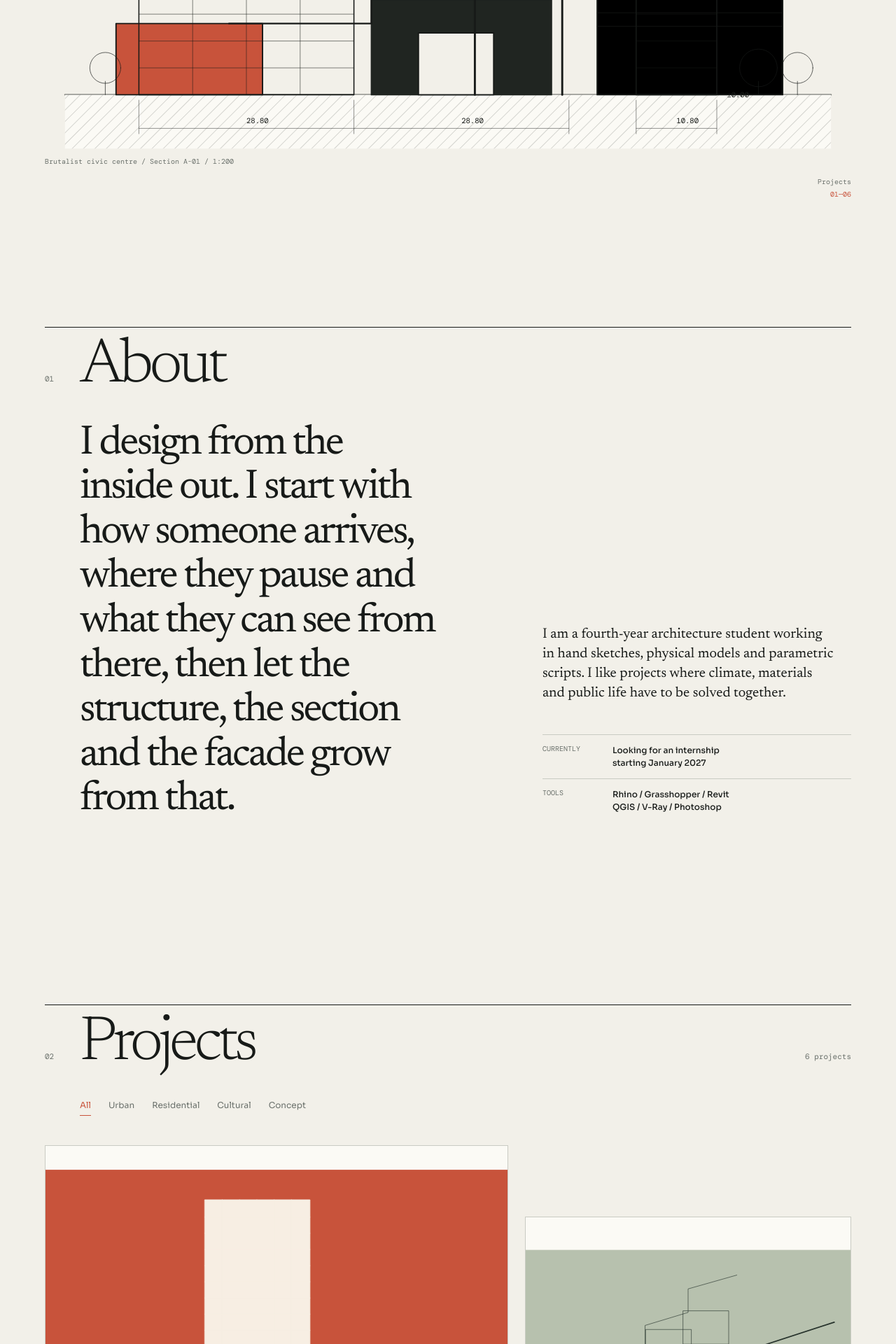
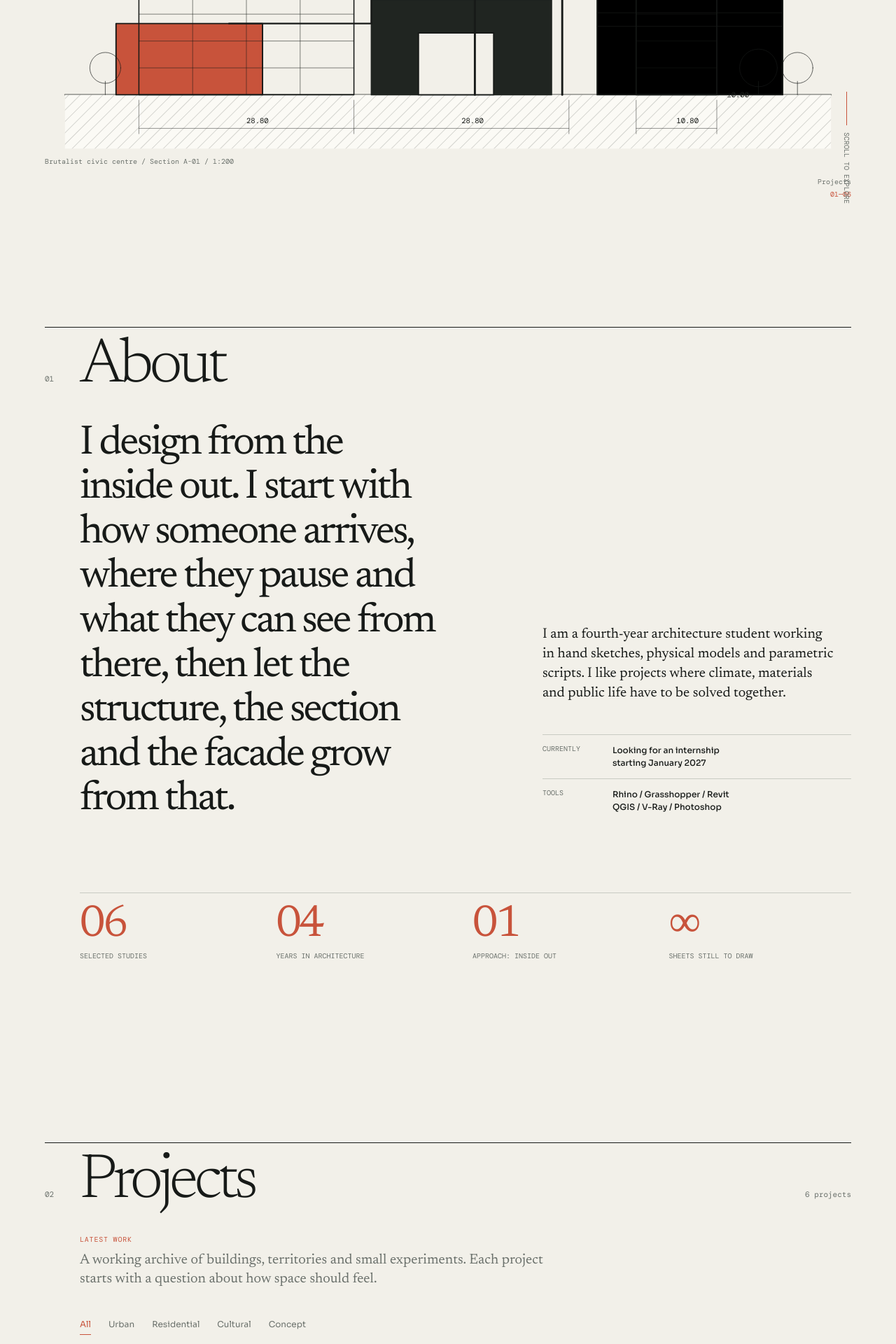
Before and after one commit to aishzy/Arch-on, a Next.js app: page / in a window 1280 px wide. Shown: the part 900-2820 px from the top of the page at 70% size. Built offline with nearby package versions, Linux system fonts and the light colour scheme.

Commit message:
updated motion reveals in both scroll directions

```diff
--- a/app/globals.css
+++ b/app/globals.css
@@ -173,6 +173,19 @@ button:focus-visible, a:focus-visible, summary:focus-visible {
   text-align: right;
 }
 .hero-index span { color: var(--rust); }
+.hero-scroll {
+  position: absolute;
+  right: var(--pad);
+  bottom: 46px;
+  display: flex;
+  align-items: center;
+  gap: 10px;
+  color: var(--muted);
+  font: 10px var(--mono);
+  text-transform: uppercase;
+  writing-mode: vertical-rl;
+}
+.hero-scroll-line { width: 1px; height: 48px; background: var(--rust); }
 
 /* Section layout */
 .section-shell { padding: 130px var(--pad); }
@@ -192,6 +205,19 @@ button:focus-visible, a:focus-visible, summary:focus-visible {
   letter-spacing: -.06em;
   text-wrap: balance;
 }
+.section-lede {
+  max-width: 700px;
+  margin: -4px 0 42px 50px;
+}
+.section-lede span {
+  display: block;
+  margin-bottom: 10px;
+  color: var(--rust);
+  font: 10px var(--mono);
+  letter-spacing: .08em;
+  text-transform: uppercase;
+}
+.section-lede p { margin: 0; color: var(--muted); font: 20px/1.35 var(--serif); }
 
 /* Work grid and architectural sheets */
 .filters { display: flex; gap: 25px; margin: 0 0 42px 50px; }
@@ -312,6 +338,17 @@ button:focus-visible, a:focus-visible, summary:focus-visible {
 .detail-row { display: grid; grid-template-columns: 100px 1fr; border-top: 1px solid var(--line); padding: 13px 0; font-size: 12px; }
 .detail-row span { color: var(--muted); font: 10px var(--mono); text-transform: uppercase; }
 .detail-row strong { font-weight: 500; }
+.about-stats {
+  display: grid;
+  grid-template-columns: repeat(4, 1fr);
+  gap: 20px;
+  margin: 100px 0 0 50px;
+  border-top: 1px solid var(--line);
+  padding-top: 18px;
+}
+.stat { display: flex; flex-direction: column; gap: 8px; }
+.stat strong { color: var(--rust); font: 400 clamp(38px, 5vw, 72px)/.9 var(--serif); letter-spacing: -.05em; }
+.stat span { color: var(--muted); font: 10px var(--mono); text-transform: uppercase; }
 .contact { background: var(--rust); color: #fff2e7; }
 .contact .eyebrow { color: #fff2e7; }
 .contact h2 {
@@ -407,15 +444,19 @@ footer button { padding: 0; background: transparent; color: var(--muted); }
   .hero h1 { font-size: clamp(100px, 29vw, 190px); }
   .hero-building { margin-top: 70px; margin-right: calc(var(--pad) * -1); margin-left: calc(var(--pad) * -1); padding-right: var(--pad); padding-left: var(--pad); }
   .hero-index { margin-top: 30px; text-align: left; }
+  .hero-scroll { position: static; width: max-content; margin-top: 34px; writing-mode: horizontal-tb; }
+  .hero-scroll-line { width: 42px; height: 1px; }
   .section-shell { padding-block: 90px; }
   .project-grid { display: block; }
   .project-card, .project-card.card-1, .project-card.card-2, .project-card.card-3, .project-card.card-5 { display: block; margin: 0 0 70px; }
   .card-sheet, .project-card.card-1 .card-sheet, .project-card.card-2 .card-sheet, .project-card.card-5 .card-sheet { min-height: 280px; height: 65vw; }
   .about-layout { display: block; margin-left: 0; }
   .about-details { margin-top: 60px; }
+  .about-stats { grid-template-columns: repeat(2, 1fr); gap: 28px 16px; margin: 70px 0 0; }
   .filters, .note-list { margin-left: 0; }
   .section-heading { grid-template-columns: 35px minmax(0, 1fr); gap: 0; }
   .section-heading small { grid-column: 2; margin-top: 12px; }
+  .section-lede { margin: -8px 0 36px; }
   .card-info { align-items: flex-start; flex-direction: column; gap: 8px; }
   .card-info span { text-align: left; white-space: normal; }
   .note-list summary { grid-template-columns: minmax(0, 1fr) 24px; gap: 10px; }
--- a/components/portfolio.tsx
+++ b/components/portfolio.tsx
@@ -91,25 +91,28 @@ export default function Portfolio() {
             </motion.div>
           </div>
           <div className="hero-index">Projects<br /><span>01—06</span></div>
+          <motion.div className="hero-scroll" initial={{ opacity: 0 }} animate={{ opacity: 1 }} transition={{ delay: 2.2, duration: .8 }}><span className="hero-scroll-line" />Scroll to explore</motion.div>
         </section>
 
         <section className="about section-shell" id="about">
           <SectionHeading index="01" title="About" />
-          <div className="about-layout"><motion.p className="manifesto" initial={{ opacity: 0, y: 30 }} whileInView={{ opacity: 1, y: 0 }} viewport={{ once: true }} transition={{ duration: .8, ease }}>I design from the inside out. I start with how someone arrives, where they pause and what they can see from there, then let the structure, the section and the facade grow from that.</motion.p><div className="about-details"><motion.p initial={{ opacity: 0, y: 22 }} whileInView={{ opacity: 1, y: 0 }} viewport={{ once: true, amount: .45 }} transition={{ delay: .12, duration: .7, ease }}>I am a fourth-year architecture student working in hand sketches, physical models and parametric scripts. I like projects where climate, materials and public life have to be solved together.</motion.p><div className="detail-row"><span>Currently</span><strong>Looking for an internship<br />starting January 2027</strong></div><div className="detail-row"><span>Tools</span><strong>Rhino / Grasshopper / Revit<br />QGIS / V-Ray / Photoshop</strong></div></div></div>
+          <div className="about-layout"><motion.p className="manifesto" initial={{ opacity: 0, y: 30 }} whileInView={{ opacity: 1, y: 0 }} viewport={{ once: false, amount: .45, margin: '-10% 0px -10% 0px' }} transition={{ duration: .8, ease }}>I design from the inside out. I start with how someone arrives, where they pause and what they can see from there, then let the structure, the section and the facade grow from that.</motion.p><div className="about-details"><motion.p initial={{ opacity: 0, y: 22 }} whileInView={{ opacity: 1, y: 0 }} viewport={{ once: false, amount: .45, margin: '-10% 0px -10% 0px' }} transition={{ delay: .12, duration: .7, ease }}>I am a fourth-year architecture student working in hand sketches, physical models and parametric scripts. I like projects where climate, materials and public life have to be solved together.</motion.p><div className="detail-row"><span>Currently</span><strong>Looking for an internship<br />starting January 2027</strong></div><div className="detail-row"><span>Tools</span><strong>Rhino / Grasshopper / Revit<br />QGIS / V-Ray / Photoshop</strong></div></div></div>
+          <div className="about-stats"><Stat value="06" label="Selected studies" /><Stat value="04" label="Years in architecture" /><Stat value="01" label="Approach: inside out" /><Stat value="∞" label="Sheets still to draw" /></div>
         </section>
 
         <section className="projects section-shell" id="projects">
           <SectionHeading index="02" title="Projects" count={`${visibleProjects.length} projects`} />
+          <motion.div className="section-lede" initial={{ opacity: 0, y: 18 }} whileInView={{ opacity: 1, y: 0 }} viewport={{ once: false, amount: .35, margin: '-8% 0px -8% 0px' }} transition={{ duration: .7, ease }}><span>Latest work</span><p>A working archive of buildings, territories and small experiments. Each project starts with a question about how space should feel.</p></motion.div>
           <div className="filters">{categories.map((category) => <button key={category} className={active === category ? 'active' : ''} onClick={() => setActive(category)}>{category}</button>)}</div>
           <motion.div layout className="project-grid">{visibleProjects.map((project, index) => <ProjectCard key={project.slug} project={project} index={index} onOpen={() => setSelected(project)} />)}</motion.div>
         </section>
 
         <section className="notes section-shell" id="notes">
           <SectionHeading index="03" title="Notes and ideas" />
-          <div className="note-list">{notes.map((note, index) => <motion.details key={note.title} initial={{ opacity: 0, y: 24 }} whileInView={{ opacity: 1, y: 0 }} viewport={{ once: true, amount: .35 }} transition={{ delay: index * .08, duration: .7, ease }}><summary><span>{note.title}</span><small>{note.date}</small><b>+</b></summary><motion.p initial={{ opacity: 0, y: 12 }} whileInView={{ opacity: 1, y: 0 }} viewport={{ once: true }} transition={{ delay: .12, duration: .55, ease }}>{note.text}</motion.p></motion.details>)}</div>
+          <div className="note-list">{notes.map((note, index) => <motion.details key={note.title} initial={{ opacity: 0, y: 24 }} whileInView={{ opacity: 1, y: 0 }} viewport={{ once: false, amount: .35, margin: '-8% 0px -8% 0px' }} transition={{ delay: index * .08, duration: .7, ease }}><summary><span>{note.title}</span><small>{note.date}</small><b>+</b></summary><motion.p initial={{ opacity: 0, y: 12 }} whileInView={{ opacity: 1, y: 0 }} viewport={{ once: false, amount: .35 }} transition={{ delay: .12, duration: .55, ease }}>{note.text}</motion.p></motion.details>)}</div>
         </section>
 
-        <section className="contact section-shell" id="contact"><motion.p className="eyebrow" initial={{ opacity: 0, y: 18 }} whileInView={{ opacity: 1, y: 0 }} viewport={{ once: true, amount: .35 }} transition={{ duration: .6, ease }}>04 / Contact</motion.p><motion.h2 initial={{ opacity: 0, y: 36 }} whileInView={{ opacity: 1, y: 0 }} viewport={{ once: true, amount: .35 }} transition={{ delay: .08, duration: .8, ease }}>Have a project<br />in mind?</motion.h2><motion.a href="mailto:manku@gmail.com" initial={{ opacity: 0, y: 20 }} whileInView={{ opacity: 1, y: 0 }} viewport={{ once: true, amount: .5 }} transition={{ delay: .18, duration: .7, ease }}>manku@gmail.com <span>↗</span></motion.a><motion.div className="contact-links" initial={{ opacity: 0, y: 18 }} whileInView={{ opacity: 1, y: 0 }} viewport={{ once: true, amount: .5 }} transition={{ delay: .28, duration: .7, ease }}><a href="#contact">LinkedIn</a><a href="#contact">Instagram</a><a href="#contact">Issuu</a><a href="#contact">Download CV</a></motion.div></section>
+        <section className="contact section-shell" id="contact"><motion.p className="eyebrow" initial={{ opacity: 0, y: 18 }} whileInView={{ opacity: 1, y: 0 }} viewport={{ once: false, amount: .35 }} transition={{ duration: .6, ease }}>04 / Contact</motion.p><motion.h2 initial={{ opacity: 0, y: 36 }} whileInView={{ opacity: 1, y: 0 }} viewport={{ once: false, amount: .35 }} transition={{ delay: .08, duration: .8, ease }}>Have a project<br />in mind?</motion.h2><motion.a href="mailto:manku@gmail.com" initial={{ opacity: 0, y: 20 }} whileInView={{ opacity: 1, y: 0 }} viewport={{ once: false, amount: .5 }} transition={{ delay: .18, duration: .7, ease }}>manku@gmail.com <span>↗</span></motion.a><motion.div className="contact-links" initial={{ opacity: 0, y: 18 }} whileInView={{ opacity: 1, y: 0 }} viewport={{ once: false, amount: .5 }} transition={{ delay: .28, duration: .7, ease }}><a href="#contact">LinkedIn</a><a href="#contact">Instagram</a><a href="#contact">Issuu</a><a href="#contact">Download CV</a></motion.div></section>
       </main>
       <footer><span>© 2026 Manku</span><span>Designed through sections</span><button onClick={() => jump('top')}>Back to top ↑</button></footer>
 
@@ -118,9 +121,10 @@ export default function Portfolio() {
   );
 }
 
-function SectionHeading({ index, title, count }: { index: string; title: string; count?: string }) { return <motion.div className="section-heading" initial="hidden" whileInView="visible" viewport={{ once: true, amount: .45 }} variants={{ hidden: {}, visible: { transition: { staggerChildren: .08 } } }}><motion.span variants={headingItem}>{index}</motion.span><motion.h2 variants={headingItem}>{title}</motion.h2>{count && <motion.small variants={headingItem}>{count}</motion.small>}</motion.div>; }
+function SectionHeading({ index, title, count }: { index: string; title: string; count?: string }) { return <motion.div className="section-heading" initial="hidden" whileInView="visible" viewport={{ once: false, amount: .45, margin: '-8% 0px -8% 0px' }} variants={{ hidden: {}, visible: { transition: { staggerChildren: .1 } } }}><motion.span variants={headingItem}>{index}</motion.span><motion.h2 variants={headingItem}>{title}</motion.h2>{count && <motion.small variants={headingItem}>{count}</motion.small>}</motion.div>; }
 const headingItem = { hidden: { opacity: 0, y: 22 }, visible: { opacity: 1, y: 0, transition: { duration: .7, ease } } };
-function ProjectCard({ project, index, onOpen }: { project: Project; index: number; onOpen: () => void }) { return <motion.button className={`project-card card-${index % 4}`} onClick={onOpen} layout initial={{ opacity: 0, y: 40 }} whileInView={{ opacity: 1, y: 0 }} viewport={{ once: true, amount: .16 }} transition={{ delay: (index % 2) * .1, duration: .8, ease }} whileHover={{ y: -8 }}><div className="card-sheet"><Sheet project={project} /></div><div className="card-info"><h3>{project.title}</h3><span>{project.category} / {project.year}</span></div><p>{project.summary}</p><i>View project ↗</i></motion.button>; }
+function Stat({ value, label }: { value: string; label: string }) { return <motion.div className="stat" initial={{ opacity: 0, y: 18 }} whileInView={{ opacity: 1, y: 0 }} viewport={{ once: false, amount: .5 }} transition={{ duration: .65, ease }}><strong>{value}</strong><span>{label}</span></motion.div>; }
+function ProjectCard({ project, index, onOpen }: { project: Project; index: number; onOpen: () => void }) { return <motion.button className={`project-card card-${index % 4}`} onClick={onOpen} layout initial={{ opacity: 0, y: 40 }} whileInView={{ opacity: 1, y: 0 }} viewport={{ once: false, amount: .16, margin: '-5% 0px -5% 0px' }} transition={{ delay: (index % 2) * .1, duration: .8, ease }} whileHover={{ y: -8 }}><div className="card-sheet"><Sheet project={project} /></div><div className="card-info"><h3>{project.title}</h3><span>{project.category} / {project.year}</span></div><p>{project.summary}</p><i>View project ↗</i></motion.button>; }
 function ProjectModal({ project, onClose, onSelect }: { project: Project; onClose: () => void; onSelect: (project: Project) => void }) {
   return <motion.div className="modal-backdrop" initial={{ opacity: 0 }} animate={{ opacity: 1 }} exit={{ opacity: 0 }} onClick={onClose}>
     <motion.article className="modal" initial={{ y: 60, opacity: 0 }} animate={{ y: 0, opacity: 1 }} exit={{ y: 40, opacity: 0 }} transition={{ duration: .65, ease }} onClick={(event) => event.stopPropagation()}>
```
